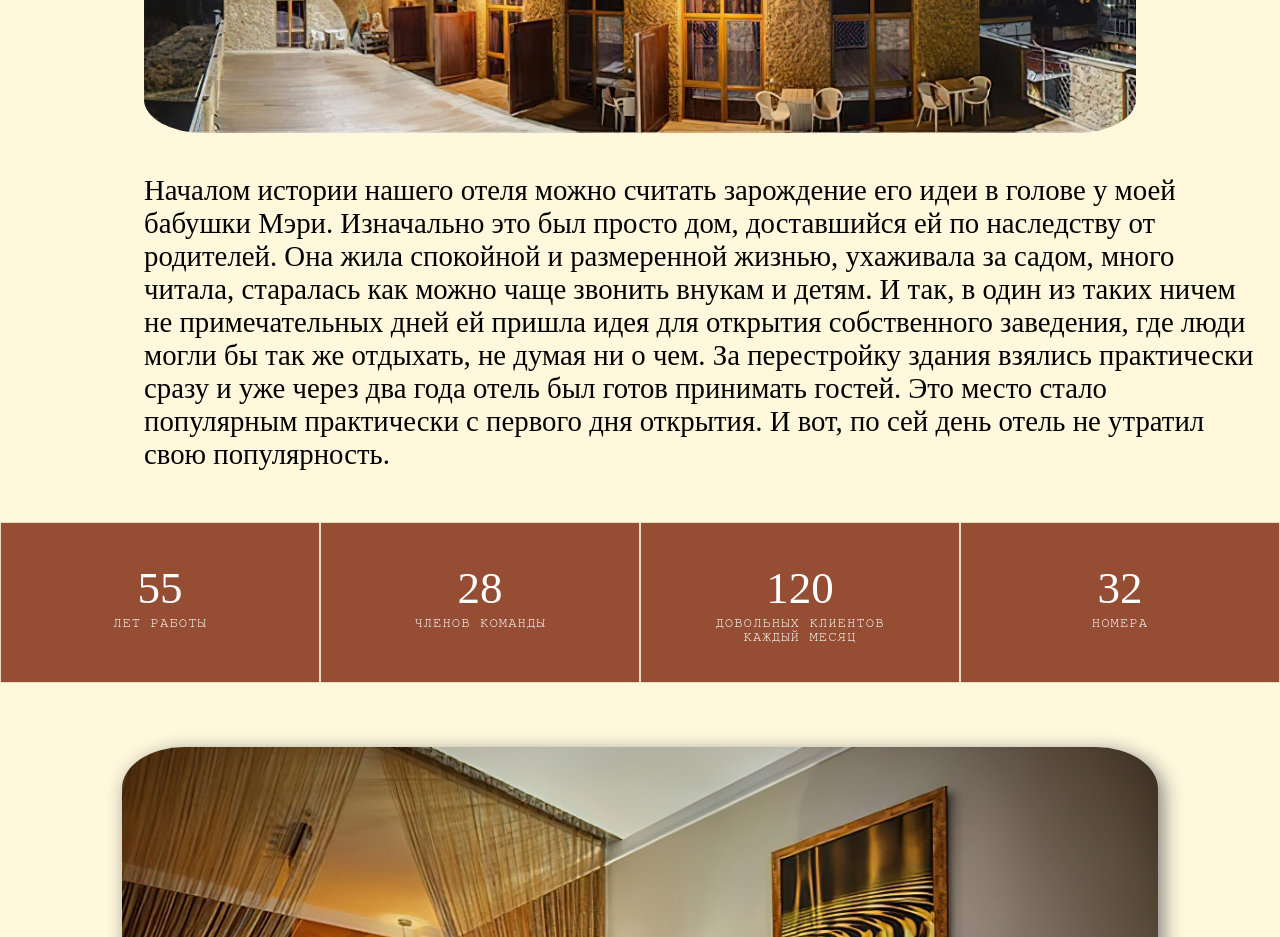
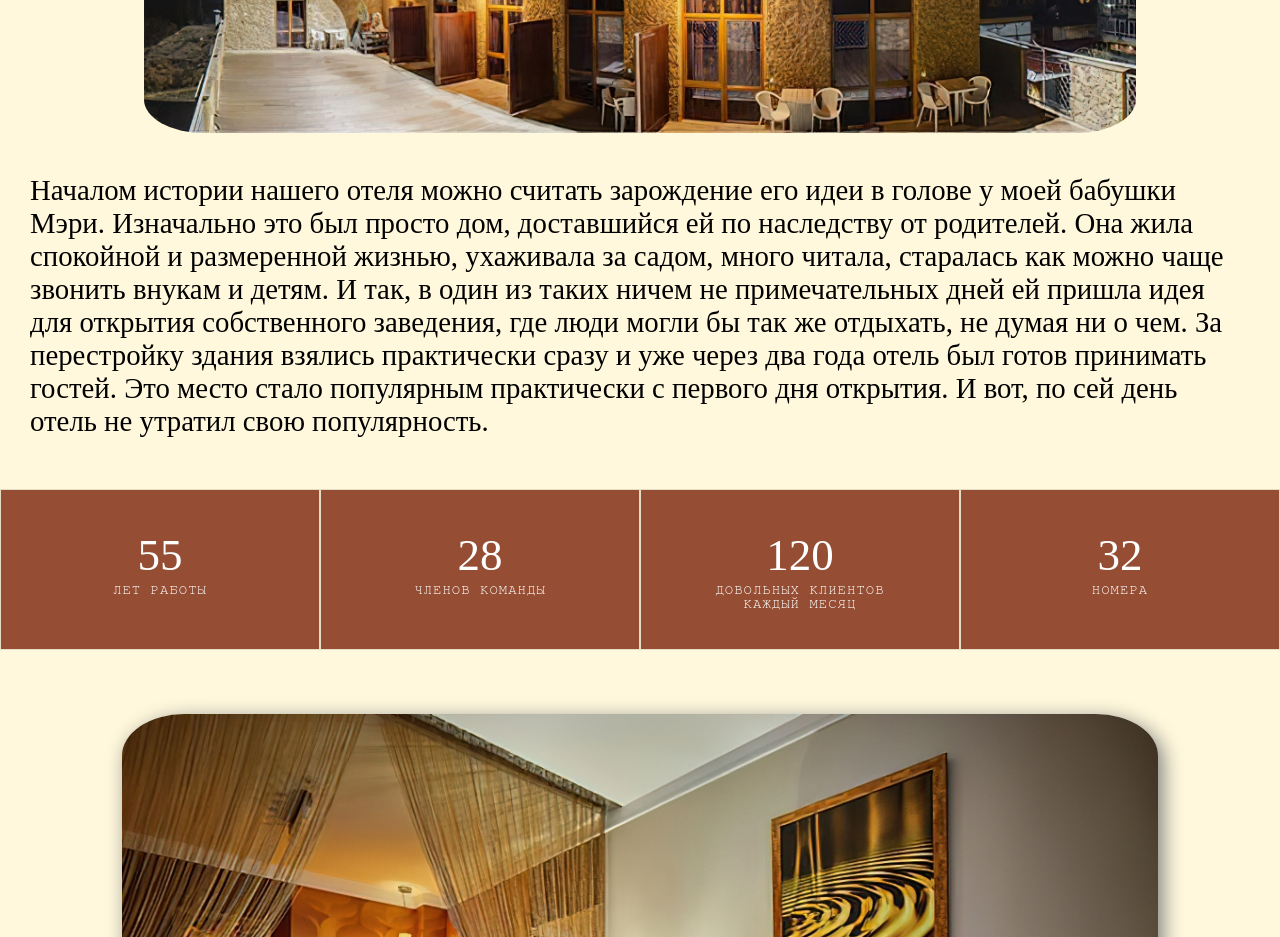
Before and after one commit to 10Misha10/10Misha10.github.io, a plain HTML site: page лаба 7/index.html in a window 1280 px wide. Shown: the part 900-1837 px from the top of the page. Drawn offline with nearby package versions, Linux system fonts and the light colour scheme.

Commit message:
Add files via upload

```diff
--- a/лаба 7/styles/style.css
+++ b/лаба 7/styles/style.css
@@ -171,7 +171,9 @@ img{
 }
 .history_text{
     max-width: 40%;
-    padding-left: 10%;
+    padding-left: 10px;
+    padding-right: 10px;
+    margin: auto;
     padding-top: 3%;
 }
 @media(max-width: 1550px){
```
Also changed, not shown: 2 other files.
